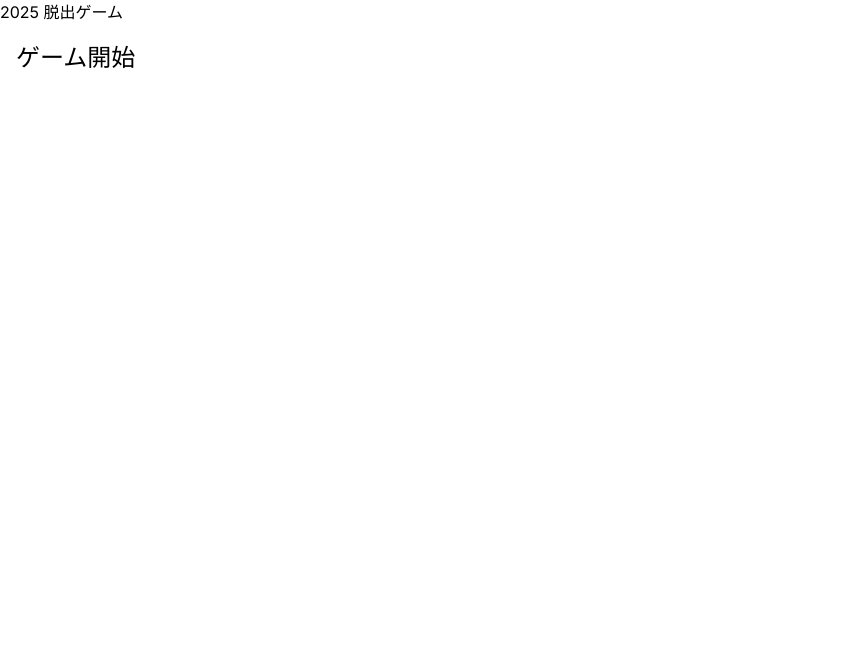
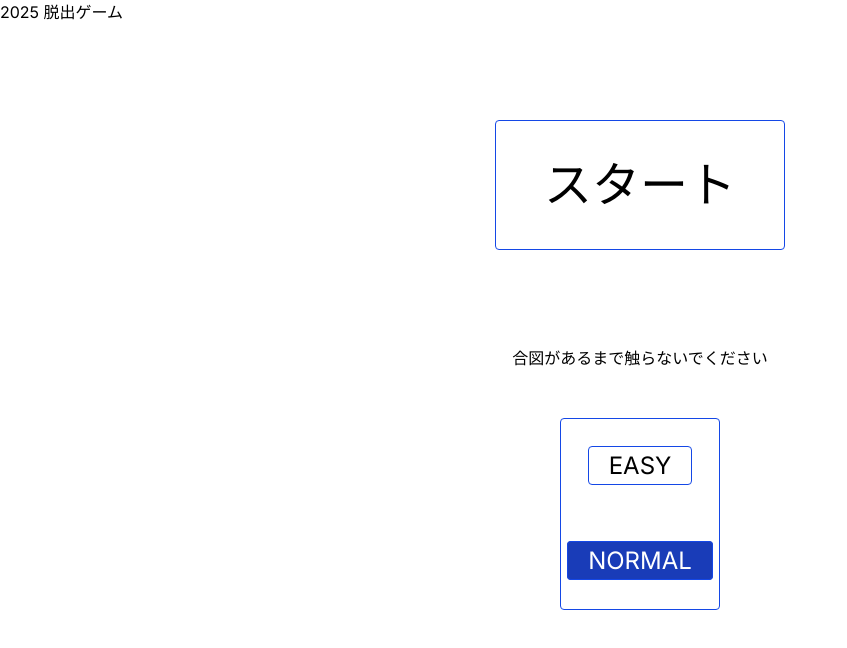
Before and after one commit to AKABANEDAI-FES/2025-escape-game, a Next.js app: page / in a window 1280 px wide. Shown: the top 648 px of the page, without its empty margins (0-847 px from the left). Built offline with nearby package versions, Linux system fonts and the light colour scheme.

Commit message:
スタート画面デザイン実装

```diff
--- a/src/app/page.tsx
+++ b/src/app/page.tsx
@@ -4,11 +4,28 @@ export default function Home() {
   return (
     <main>
       <h1>2025 脱出ゲーム</h1>
-      <Link href="/game/start">
-        <button style={{ fontSize: "1.5rem", padding: "1rem" }}>
-          ゲーム開始
-        </button>
-      </Link>
+      <div className="flex text-center justify-center">
+        <div className="">
+          <div className="m-24 w-80">
+            <Link href="/game/start">
+              <button className="text-5xl p-12 border border-blue-700 border-solid rounded leading-8">
+                スタート
+              </button>
+            </Link>
+          </div>
+          <p className="m-12">合図があるまで触らないでください</p>
+          <div className="border border-blue-700 border-solid rounded leading-8 h-48 flex flex-col w-40 m-auto">
+            <div className="my-auto">
+              <input id="id_easy" name="optiions" type="radio" className="hidden peer/easy"></input>
+              <label htmlFor="id_easy" className="w-36 m-1 border border-blue-700 border-solid rounded leading-8 text-2xl px-5 py-1 peer-checked/easy:bg-blue-800 peer-checked/easy:text-white hover:bg-blue-300">EASY</label>
+            </div>
+            <div className="my-auto">
+              <input id="id_normal" name="optiions" type="radio" className="hidden peer/normal" defaultChecked></input>
+              <label htmlFor="id_normal" className="w-36 m-1 border border-blue-700 border-solid rounded leading-8 text-2xl px-5 py-1 peer-checked/normal:bg-blue-800 peer-checked/normal:text-white hover:bg-blue-300">NORMAL</label>
+            </div>
+          </div>
+        </div>
+      </div>
     </main>
   );
 }
```
